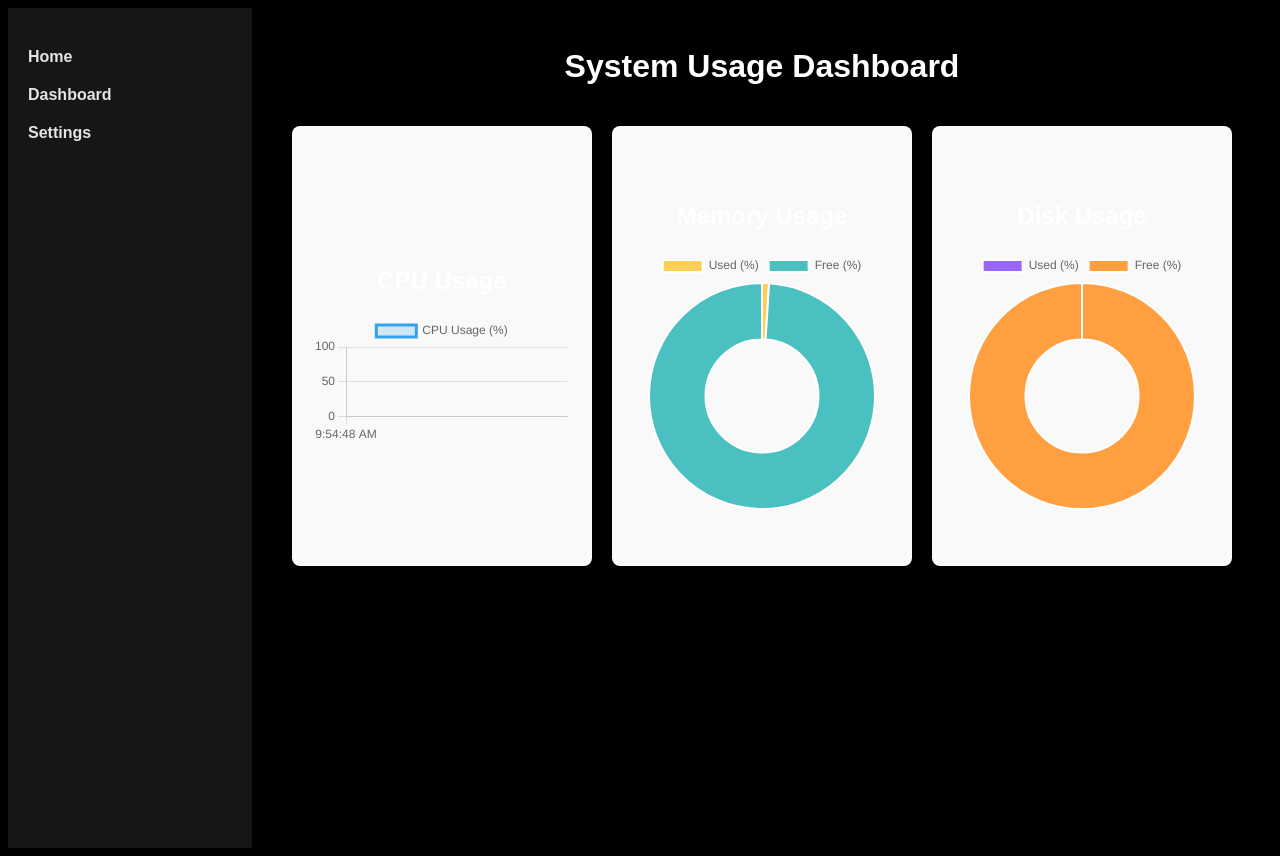
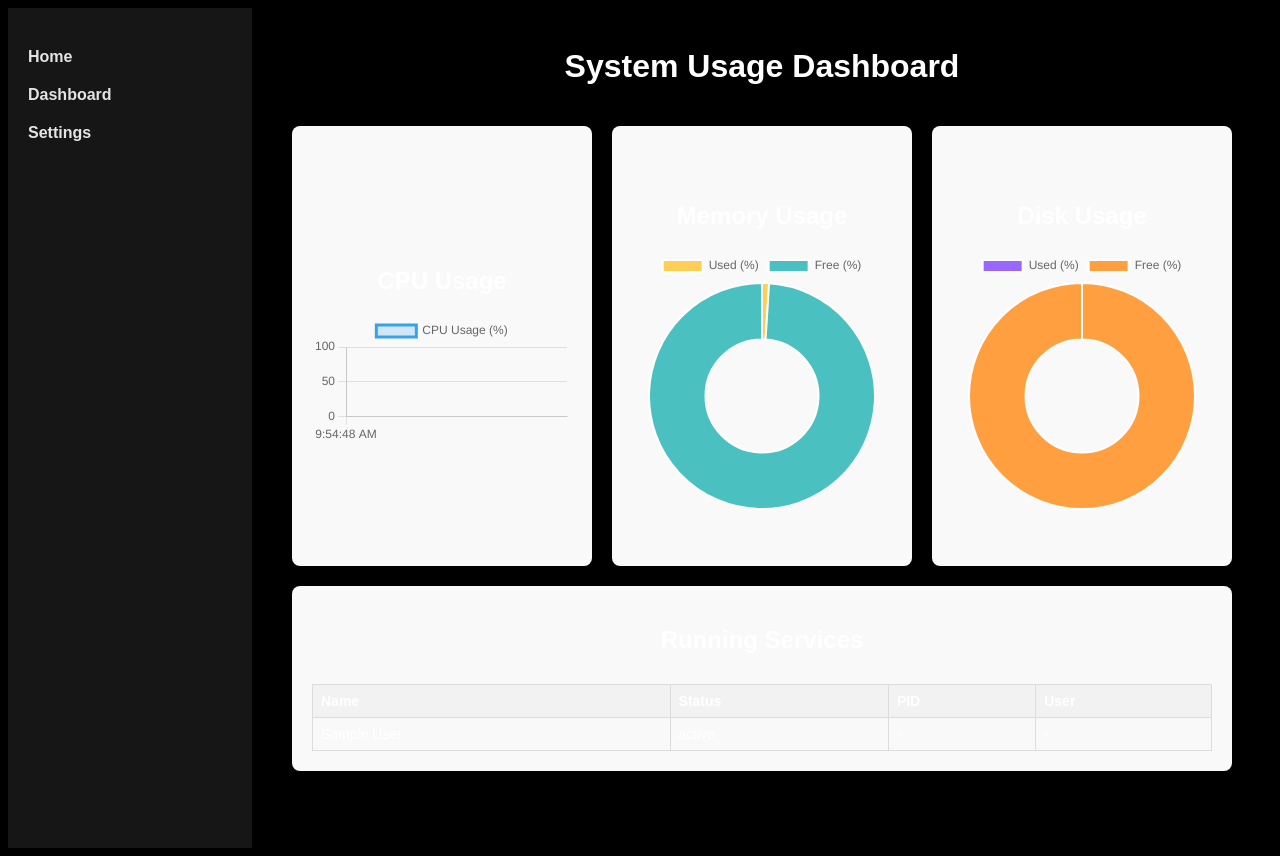
Before and after one commit to Kristinaa-dev/slash-dash, a Django app: template app/dashboard/templates/dashboard/index.html in a window 1280 px wide. Run offline with Django 4.2, Linux system fonts and the light colour scheme; the template is opened without the code that fills it: most values are stand-ins (such as "Sample title", 1, 10 or a date in 2020).

Commit message:
Add frontend for services

```diff
--- a/app/dashboard/templates/dashboard/index.html
+++ b/app/dashboard/templates/dashboard/index.html
@@ -4,6 +4,7 @@
 {% endblock %}
 
 {% block content %}
+<!-- dashboard/index.html -->
 <!DOCTYPE html>
 <html lang="en">
 <head>
@@ -34,15 +35,38 @@
             border-radius: 8px;
             text-align: center;
             box-shadow: 0 2px 5px rgba(0,0,0,0.1);
-            height: 400px; /* Fixed height for each grid item */
+            height: 400px;
             display: flex;
             flex-direction: column;
             justify-content: center;
         }
 
+        .services-card {
+            grid-column: 1 / -1; /* Span all columns */
+            height: auto; /* Let height adjust based on content */
+            overflow-y: auto; /* Scroll if content exceeds height */
+        }
+
+        table {
+            width: 100%;
+            border-collapse: collapse;
+            margin-top: 10px;
+        }
+
+        table th, table td {
+            border: 1px solid #ddd;
+            padding: 8px;
+            text-align: left;
+            font-size: 14px;
+        }
+
+        table th {
+            background-color: #f2f2f2;
+        }
+
         canvas {
             width: 100% !important;
-            max-height: 300px !important; /* Set a fixed max height for canvas */
+            max-height: 300px !important;
         }
     </style>
 </head>
@@ -60,6 +84,29 @@
         <div class="grid-item">
             <h2>Disk Usage</h2>
             <canvas id="diskChart"></canvas>
+        </div>
+        <div class="grid-item services-card">
+            <h2>Running Services</h2>
+            <table>
+                <thead>
+                    <tr>
+                        <th>Name</th>
+                        <th>Status</th>
+                        <th>PID</th>
+                        <th>User</th>
+                    </tr>
+                </thead>
+                <tbody id="servicesBody">
+                    {% for service in services %}
+                    <tr>
+                        <td>{{ service.display_name }}</td>
+                        <td>{{ service.status }}</td>
+                        <td>{{ service.pid|default:'-' }}</td>
+                        <td>{{ service.username|default:'-' }}</td>
+                    </tr>
+                    {% endfor %}
+                </tbody>
+            </table>
         </div>
     </div>
 
@@ -89,7 +136,7 @@
             },
             options: {
                 responsive: true,
-                maintainAspectRatio: true,  // Maintain chart aspect ratio
+                maintainAspectRatio: true,
                 scales: {
                     y: {
                         beginAtZero: true,
@@ -113,7 +160,7 @@
             },
             options: {
                 responsive: true,
-                maintainAspectRatio: true,  // Maintain chart aspect ratio
+                maintainAspectRatio: true,
             }
         });
 
@@ -131,11 +178,11 @@
             },
             options: {
                 responsive: true,
-                maintainAspectRatio: true,  // Maintain chart aspect ratio
+                maintainAspectRatio: true,
             }
         });
 
-        // Function to update charts periodically
+        // Function to update charts and services periodically
         function updateData() {
             fetch("{% url 'system_data' %}")
                 .then(response => response.json())
@@ -161,6 +208,31 @@
                     var diskUsedPercent = (data.disk_used / data.disk_total) * 100;
                     diskChart.data.datasets[0].data = [diskUsedPercent, 100 - diskUsedPercent];
                     diskChart.update();
+
+                    // Update Services Table
+                    var servicesBody = document.getElementById('servicesBody');
+                    servicesBody.innerHTML = '';
+                    data.services.forEach(function(service) {
+                        var row = document.createElement('tr');
+
+                        var nameCell = document.createElement('td');
+                        nameCell.textContent = service.display_name || service.name;
+                        row.appendChild(nameCell);
+
+                        var statusCell = document.createElement('td');
+                        statusCell.textContent = service.status;
+                        row.appendChild(statusCell);
+
+                        var pidCell = document.createElement('td');
+                        pidCell.textContent = service.pid || '-';
+                        row.appendChild(pidCell);
+
+                        var userCell = document.createElement('td');
+                        userCell.textContent = service.username || '-';
+                        row.appendChild(userCell);
+
+                        servicesBody.appendChild(row);
+                    });
                 })
                 .catch(error => console.error('Error fetching data:', error));
         }
@@ -171,4 +243,5 @@
 </body>
 </html>
 
+
 {% endblock %}
```
